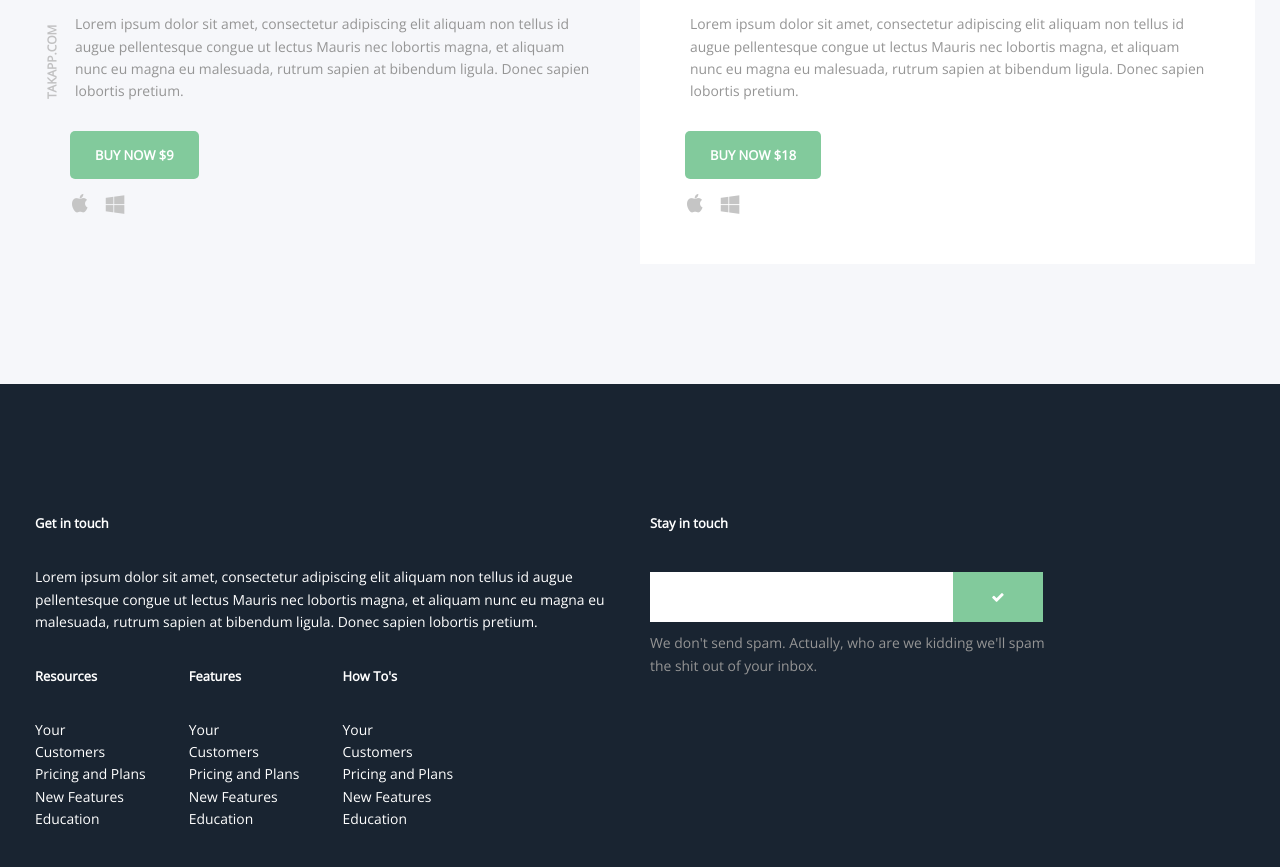
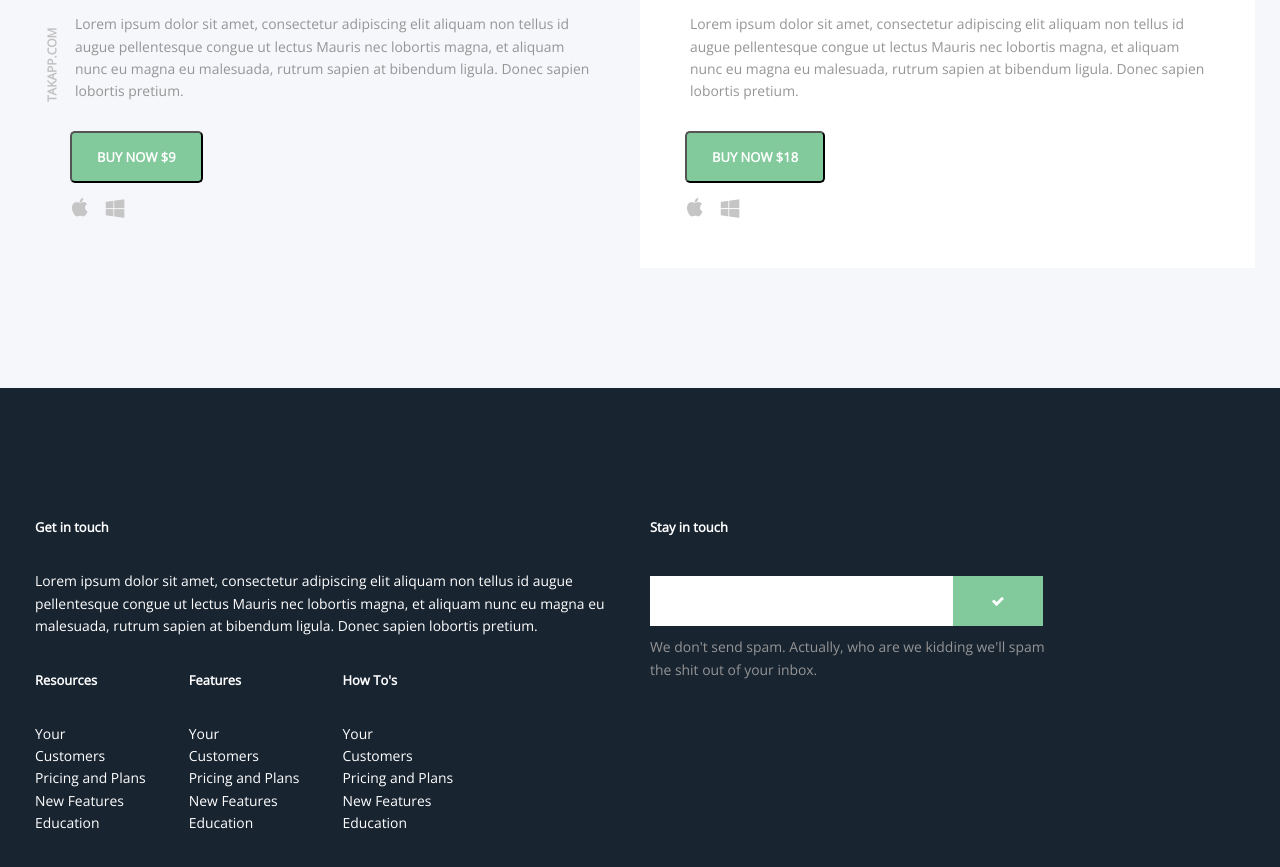
Before and after one commit to darokrk/Layout-from-PSD, a website: page index.html in a window 1280 px wide. Shown: the part 4260-5127 px from the top of the page. Drawn offline with nearby package versions, Linux system fonts and the light colour scheme.

Commit message:
Add button element

```diff
--- a/index.html
+++ b/index.html
@@ -304,7 +304,7 @@
                             nec lobortis magna, et aliquam nunc eu magna eu malesuada, rutrum sapien at bibendum ligula. Donec sapien
                             lobortis pretium.
                         </p>
-                        <p class="buy-now">BUY NOW $9</p>
+                        <button class="buy-now">BUY NOW $9</button>
                         <div>
                             <i class="fa fa-apple icons" aria-hidden="true"></i>
                             <i class="fa fa-windows icons" aria-hidden="true"></i>
@@ -318,7 +318,7 @@
                             nec lobortis magna, et aliquam nunc eu magna eu malesuada, rutrum sapien at bibendum ligula. Donec sapien
                             lobortis pretium.
                         </p>
-                        <p class="buy-now">BUY NOW $18</p>
+                        <button class="buy-now">BUY NOW $18</button>
                         <div>
                             <i class="fa fa-apple icons" aria-hidden="true"></i>
                             <i class="fa fa-windows icons" aria-hidden="true"></i>
```
